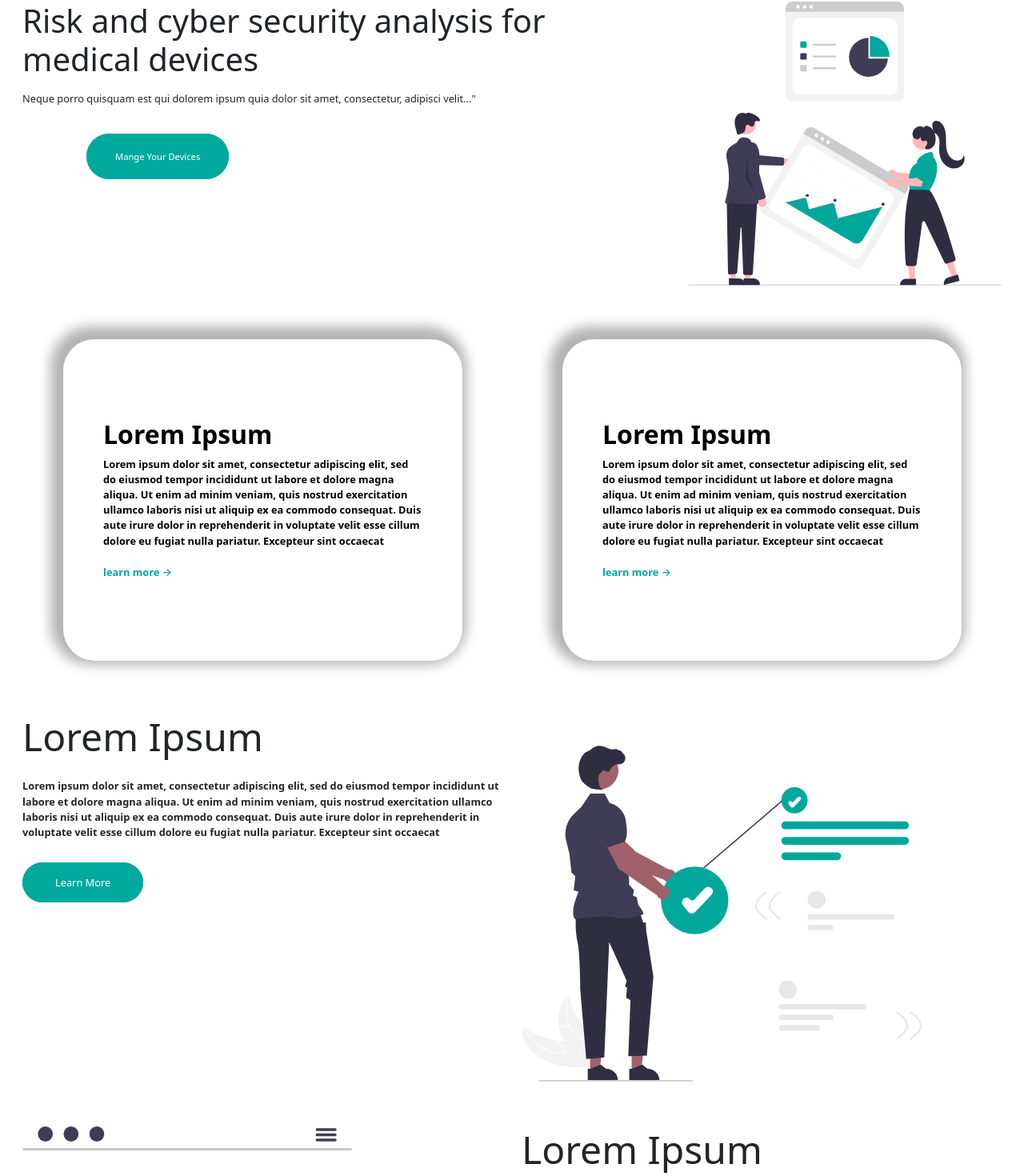
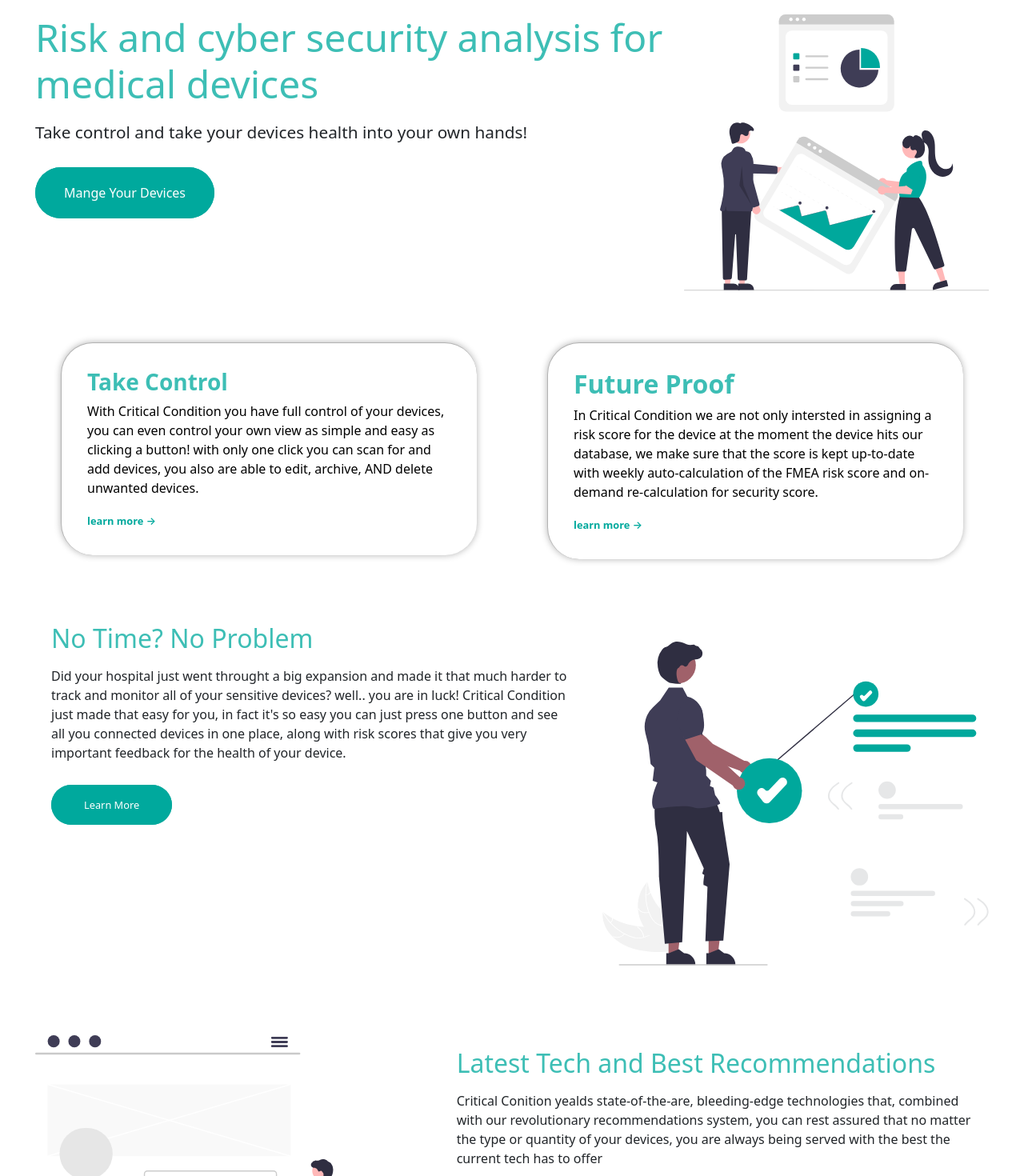
Before and after one commit to BadMemory00/CriticalConditionFrontend, a Vue app: page /#/ in a window 1280 px wide. Shown: the part 124-1594 px from the top of the page at 80% size. Built offline with nearby package versions, Linux system fonts and the light colour scheme; what vue2-transitions, vuesax would draw is missing.

Commit message:
replaced landing dummy text with real text

```diff
--- a/src/components/Content.vue
+++ b/src/components/Content.vue
@@ -1,10 +1,10 @@
 <template>
 <div class="">
-    <div class="row m-3">
+    <div style="padding: 1rem" class="row m-3">
         <div class="first-half col-lg-8 col-md-8 col-sm-12">
             <p class="display-6 heading-txt">Risk and cyber security analysis for medical devices</p>
-            <p class="fw-light content-txt mb-5">Neque porro quisquam est qui dolorem ipsum quia dolor sit amet, consectetur, adipisci velit..."</p>
-            <a href="#" class="content-btn">Mange Your Devices</a>
+            <p class="fw-light content-txt mb-5">Take control and take your devices health into your own hands!</p>
+            <a href="#/signup" class="content-btn">Mange Your Devices</a>
         </div>
         <div class="col-lg-4 col-md-4 col-sm-4">
             <FirstLandingPhotoIcon />
@@ -12,30 +12,41 @@
     </div>
 
 
-    <div class="row m-3">
+    <div style="padding: 1rem" class="row m-3">
         <div class="col-md-6">
             <div class=" box">
-                <h2 class=" fw-bold">Lorem Ipsum</h2>
-                <p class=" txt-card">Lorem ipsum dolor sit amet, consectetur adipiscing elit, sed do eiusmod tempor incididunt ut labore et dolore magna aliqua. Ut enim ad minim veniam, quis nostrud exercitation ullamco laboris nisi ut aliquip ex ea commodo consequat. Duis aute irure dolor in reprehenderit in voluptate velit esse cillum dolore eu fugiat nulla pariatur. Excepteur sint occaecat</p>
+                <h3 style="color: #00a99ec2" class="fw-bold">Take Control</h3>
+                <p class=" txt-card">
+                    With Critical Condition you have full control of your devices, you can even control your own view as simple and easy as clicking a button!
+                    with only one click you can scan for and add devices,
+                    you also are able to edit, archive, AND delete unwanted devices.
+                </p>
                 <a href="#" class="link-card">learn more →</a>
             </div>
         </div>
         <div class="col-md-6">
             <div class=" box">
-                <h2 class=" fw-bold">Lorem Ipsum</h2>
-                <p class=" txt-card">Lorem ipsum dolor sit amet, consectetur adipiscing elit, sed do eiusmod tempor incididunt ut labore et dolore magna aliqua. Ut enim ad minim veniam, quis nostrud exercitation ullamco laboris nisi ut aliquip ex ea commodo consequat. Duis aute irure dolor in reprehenderit in voluptate velit esse cillum dolore eu fugiat nulla pariatur. Excepteur sint occaecat</p>
+                <h2 style="color: #00a99ec2" class=" fw-bold">Future Proof</h2>
+                <p class=" txt-card">
+                    In Critical Condition we are not only intersted in assigning a risk score for the device at the moment the device hits our database,
+                    we make sure that the score is kept up-to-date with weekly auto-calculation of the FMEA risk score and on-demand re-calculation for security score.
+                </p>
                 <a href="#" class="link-card">learn more →</a>
             </div>
         </div>
     </div>
 
-    <div class="row m-3">
-        <div class="col-md-6">
-            <p class="display-5 mb-4">Lorem Ipsum</p>
-            <p class="txt-card pb-4">Lorem ipsum dolor sit amet, consectetur adipiscing elit, sed do eiusmod tempor incididunt ut labore et dolore magna aliqua. Ut enim ad minim veniam, quis nostrud exercitation ullamco laboris nisi ut aliquip ex ea commodo consequat. Duis aute irure dolor in reprehenderit in voluptate velit esse cillum dolore eu fugiat nulla pariatur. Excepteur sint occaecat</p>
+    <div style="padding: 1rem" class="row m-3">
+        <div style="padding: 1rem 2rem" class="col-md-7">
+            <h2 style="color: #00a99ec2" class="mb-3">No Time? No Problem</h2>
+            <p class="txt-card pb-4">
+                Did your hospital just went throught a big expansion and made it that much harder to track and monitor all of your sensitive devices?
+                well.. you are in luck! Critical Condition just made that easy for you, in fact it's so easy you can just press one button and see all you
+                connected devices in one place, along with risk scores that give you very important feedback for the health of your device.
+            </p>
             <a href="#" class="content2-btn">Learn More</a>
         </div>
-        <div class="col-md-6">
+        <div class="col-md-5">
             <template>
                 <SecondLandingPhotoIcon />
             </template>
@@ -43,14 +54,17 @@
         </div>
     </div>
 
-    <div class="row m-3">
-        <div class="col-md-6">
+    <div style="padding: 1rem" class="row m-3">
+        <div class="col-md-5" style="">
             <ThirdLandingPhotoIcon />
             <!-- <img src="../assets/photo_2022-03-11_16-17-50.jpg" class="img-fluid" alt=""> -->
         </div>
-        <div class="col-md-6">
-            <p class="display-5 mb-4">Lorem Ipsum</p>
-            <p class="txt-card pb-4">Lorem ipsum dolor sit amet, consectetur adipiscing elit, sed do eiusmod tempor incididunt ut labore et dolore magna aliqua. Ut enim ad minim veniam, quis nostrud exercitation ullamco laboris nisi ut aliquip ex ea commodo consequat. Duis aute irure dolor in reprehenderit in voluptate velit esse cillum dolore eu fugiat nulla pariatur. Excepteur sint occaecat</p>
+        <div style="padding: 1rem 2rem" class="col-md-7">
+            <h2 style="color: #00a99ec2" class="mb-3">Latest Tech and Best Recommendations</h2>
+            <p class="txt-card pb-4">
+                Critical Conition yealds state-of-the-are, bleeding-edge technologies that, combined with our revolutionary recommendations system,
+                you can rest assured that no matter the type or quantity of your devices, you are always being served with the best the current tech has to offer
+            </p>
             <a href="#" class="content2-btn">Learn More</a>
         </div>
     </div>
@@ -77,8 +91,13 @@
 .first-half{
     margin-bottom: 3rem;
 }
+.heading-txt{
+    font-size: 3em;
+    color: #00a99ec2;
+    font-weight: 400;
+}
 .content-txt{
-    font-size: .8rem;
+    font-size: 1.3em;
 }
 .content-btn{
     color: white;
@@ -87,15 +106,13 @@
     background-color: #00A99D;
     text-decoration: none;
     border-radius: 35px;
-    font-size: .7rem;
-    margin: 5rem;
-}
-.content-btn:hover{
-    color: white;
+    font-size: 1em;
+    font-weight: 500;
+    /* margin: 5rem; */
 }
 .txt-card{
-    font-size: .8rem;
-    font-weight: 600;
+    font-size: 1em;
+    font-weight: 500;
 }
 .link-card{
     color: #00A99D;
@@ -107,17 +124,17 @@
     color: #00A99D;
 }
 .box{
-    margin: 50px;
-    padding: 100px 50px;
+    margin: 1rem 2rem;
+    padding: 2rem 2rem;
     border-top: 1px solid rgba(0, 0, 0, .3);
     border-left: 1px solid rgba(0, 0, 0, .3);
     color: black;
-    box-shadow: -5px -5px 15px 10px rgba(0, 0, 0, .3);
+    box-shadow: 0 0 8px rgba(0, 0, 0, .3);
     border-radius: 40px;
     transition: 1s;
 }
 .box:hover{
-    transform: scale(1.1);
+    /* transform: scale(1.1); */
 }
 .content2-btn{
     text-decoration: none;
--- a/src/components/Footer.vue
+++ b/src/components/Footer.vue
@@ -5,7 +5,6 @@
             <p class="fw-light">Lorem ipsum dolor sit amet, consectetur adipiscing elit, sed do eiusmod tempor incididunt ut labore et dolore</p>
             <p class="fw-light">© 2022 CriticalCondition Inc. All rights reserved</p>
         </div>
-        <!-- <div class="col-1"></div> -->
         <div class="col-md-2 mx-4">
             <p class="fw-bold mb-3">Navigation</p>
             <p class="fw-light mb-3"><a href="#" class="link-footer">Home</a></p>
--- a/src/views/HomeView.vue
+++ b/src/views/HomeView.vue
@@ -1,20 +1,20 @@
 <template>
   <div class="">
     <LandingContent />
-    <LandingFooter />
+    <!-- <LandingFooter /> -->
   </div>
 </template>
 
 <script>
 // @ is an alias to /src
 import LandingContent from '@/components/Content.vue'
-import LandingFooter from '@/components/Footer.vue'
+// import LandingFooter from '@/components/Footer.vue'
 
 export default {
   name: 'HomeView',
   components: {
     LandingContent,
-    LandingFooter
+    // LandingFooter
   }
 }
 </script>
```
Also changed, not shown: src/views/SubuserAddDeviceView.vue (added, +18 -0 lines), src/assets/FirstLandingPhoto.png (added).
